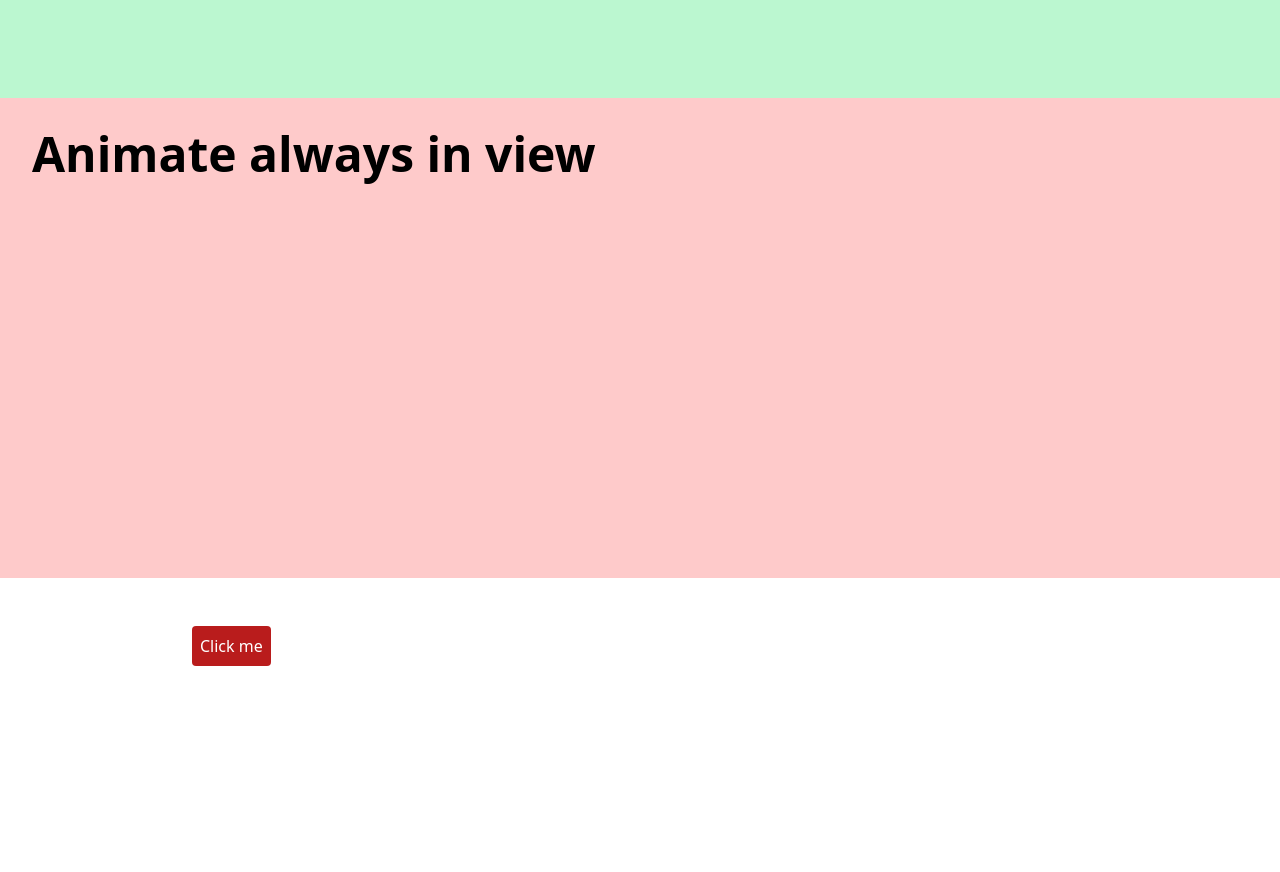
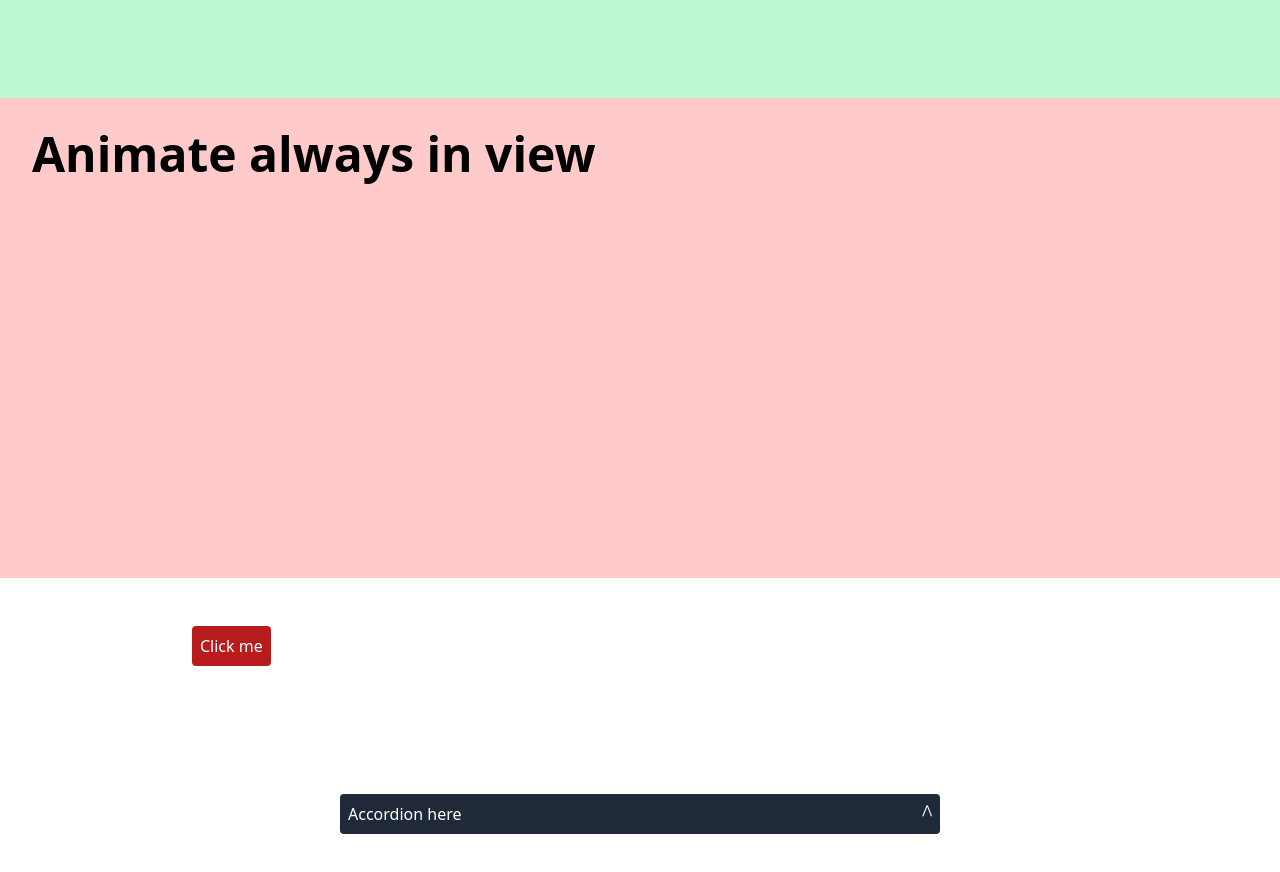
Before and after one commit to JullianMQ/Learning-React-2, a React (Vite) app: page /framermotion in a window 1280 px wide. Shown: the part 842-1714 px from the top of the page. Built offline with nearby package versions, Linux system fonts and the light colour scheme.

Commit message:
added a real accordion, with a bit more styling

```diff
--- a/src/output.css
+++ b/src/output.css
@@ -562,10 +562,6 @@ video {
   top: 8rem;
 }
 
-.m-2 {
-  margin: 0.5rem;
-}
-
 .mx-8 {
   margin-left: 2rem;
   margin-right: 2rem;
@@ -596,16 +592,16 @@ video {
   margin-right: 0.5rem;
 }
 
+.mt-12 {
+  margin-top: 3rem;
+}
+
 .mt-6 {
   margin-top: 1.5rem;
 }
 
 .mt-8 {
   margin-top: 2rem;
-}
-
-.mt-12 {
-  margin-top: 3rem;
 }
 
 .flex {
@@ -628,6 +624,10 @@ video {
   height: 60svh;
 }
 
+.h-auto {
+  height: auto;
+}
+
 .min-h-12 {
   min-height: 3rem;
 }
@@ -640,28 +640,8 @@ video {
   width: 50%;
 }
 
-.w-12 {
-  width: 3rem;
-}
-
-.w-48 {
-  width: 12rem;
-}
-
-.w-56 {
-  width: 14rem;
-}
-
-.w-64 {
-  width: 16rem;
-}
-
 .w-screen {
   width: 100vw;
-}
-
-.w-0 {
-  width: 0px;
 }
 
 .min-w-12 {
@@ -670,6 +650,14 @@ video {
 
 .max-w-4xl {
   max-width: 56rem;
+}
+
+.max-w-\[600px\] {
+  max-width: 600px;
+}
+
+.cursor-pointer {
+  cursor: pointer;
 }
 
 .flex-col {
@@ -746,9 +734,19 @@ video {
   background-color: rgb(29 78 216 / var(--tw-bg-opacity, 1));
 }
 
+.bg-gray-800 {
+  --tw-bg-opacity: 1;
+  background-color: rgb(31 41 55 / var(--tw-bg-opacity, 1));
+}
+
 .bg-green-200 {
   --tw-bg-opacity: 1;
   background-color: rgb(187 247 208 / var(--tw-bg-opacity, 1));
+}
+
+.bg-green-500 {
+  --tw-bg-opacity: 1;
+  background-color: rgb(34 197 94 / var(--tw-bg-opacity, 1));
 }
 
 .bg-green-700 {
@@ -786,11 +784,6 @@ video {
   background-color: rgb(7 89 133 / var(--tw-bg-opacity, 1));
 }
 
-.bg-green-500 {
-  --tw-bg-opacity: 1;
-  background-color: rgb(34 197 94 / var(--tw-bg-opacity, 1));
-}
-
 .p-0 {
   padding: 0px;
 }
@@ -812,8 +805,24 @@ video {
   padding-right: 0.5rem;
 }
 
-.pb-96 {
-  padding-bottom: 24rem;
+.pb-20 {
+  padding-bottom: 5rem;
+}
+
+.pb-56 {
+  padding-bottom: 14rem;
+}
+
+.text-center {
+  text-align: center;
+}
+
+.align-bottom {
+  vertical-align: bottom;
+}
+
+.align-text-bottom {
+  vertical-align: text-bottom;
 }
 
 .text-2xl {
@@ -839,6 +848,11 @@ video {
 .text-xl {
   font-size: 1.25rem;
   line-height: 1.75rem;
+}
+
+.text-xs {
+  font-size: 0.75rem;
+  line-height: 1rem;
 }
 
 .font-bold {
@@ -887,10 +901,6 @@ video {
   color: rgb(255 255 255 / var(--tw-text-opacity, 1));
 }
 
-.opacity-0 {
-  opacity: 0;
-}
-
 .filter {
   filter: var(--tw-blur) var(--tw-brightness) var(--tw-contrast) var(--tw-grayscale) var(--tw-hue-rotate) var(--tw-invert) var(--tw-saturate) var(--tw-sepia) var(--tw-drop-shadow);
 }
--- a/src/pages/FramerMotion.jsx
+++ b/src/pages/FramerMotion.jsx
@@ -1,7 +1,6 @@
 import React from 'react'
 import Navbar from '../components/Navbar'
-import { motion, useInView } from 'motion/react'
-import { useRef } from 'react'
+import { motion } from 'motion/react'
 import { useState } from 'react'
 
 const FramerMotion = () => {
@@ -9,6 +8,7 @@ const FramerMotion = () => {
     return (
         <>
             <Navbar />
+            <div className="pb-56">
                 <div className="flex justify-center gap-32 mb-56 ">
                     <div className="flex flex-col">
                         <h1 className="text-3xl font-bold">Animate x and y axis</h1>
@@ -25,14 +25,16 @@ const FramerMotion = () => {
 
                 <AnimateOnceInView />
                 <AnimateAlwaysInView />
+                <ButtonDropdown />
                 <Accordion />
+            </div>
         </>
     )
 }
 // TODO: MAKE AN ACCORDION WITH FRAMER MOTION
 // USE && AND useState like with autoanimation
 
-const Accordion = () => {
+const ButtonDropdown = () => {
     const [isOpen, setIsOpen] = useState(false)
 
     const handleClick = () => {
@@ -40,14 +42,14 @@ const Accordion = () => {
     }
 
     return (
-        <div className="mt-12 mx-auto w-screen max-w-4xl pb-96">
+        <div className="mt-12 mx-auto w-screen max-w-4xl pb-20">
             <button className="bg-red-700 rounded p-2 text-white"
                 onClick={handleClick}>
                 Click me
             </button>
             <motion.div className="bg-green-500 rounded mt-12"
                 initial={{ opacity: 0, height: 0 }}
-            animate={{ opacity: isOpen ? 1 : 0, height: isOpen ? 100: 0, padding: isOpen ? 5: 0 }}
+                animate={{ opacity: isOpen ? 1 : 0, height: isOpen ? 100 : 0, padding: isOpen ? 5 : 0 }}
                 transition={{ duration: .2 }}
             >
                 {isOpen && <p className="text-white">
@@ -55,6 +57,28 @@ const Accordion = () => {
                 </p>}
             </motion.div>
         </div>
+    )
+}
+
+const Accordion = () => {
+    const [isOpen, setIsOpen] = useState(false)
+
+    return (
+        <>
+            <motion.div className="border-black bg-gray-800 text-white max-w-[600px] mx-auto p-2 rounded
+                cursor-pointer"
+                animate={{ height: isOpen ? 150 : 40 }}
+                onClick={() => setIsOpen(!isOpen)}>
+                <div className="flex justify-between">
+                    <p className="">Accordion here</p>
+                    {isOpen ? <p className="text-xs align-text-bottom">&#8897;</p> :
+                        <p className="text-xs align-text-bottom">&#8896;</p> }
+
+
+                </div>
+                {isOpen && <p>Lorem ipsum dolor sit amet consectetur adipisicing elit. Aliquam modi commodi consequuntur, velit fugit saepe sequi placeat accusamus sunt blanditiis repellat deserunt voluptatibus! Nemo rem iure, dolorem numquam commodi non!</p>}
+            </motion.div>
+        </>
     )
 }
 
```
Lines whose indentation alone changed are shown as unchanged.
